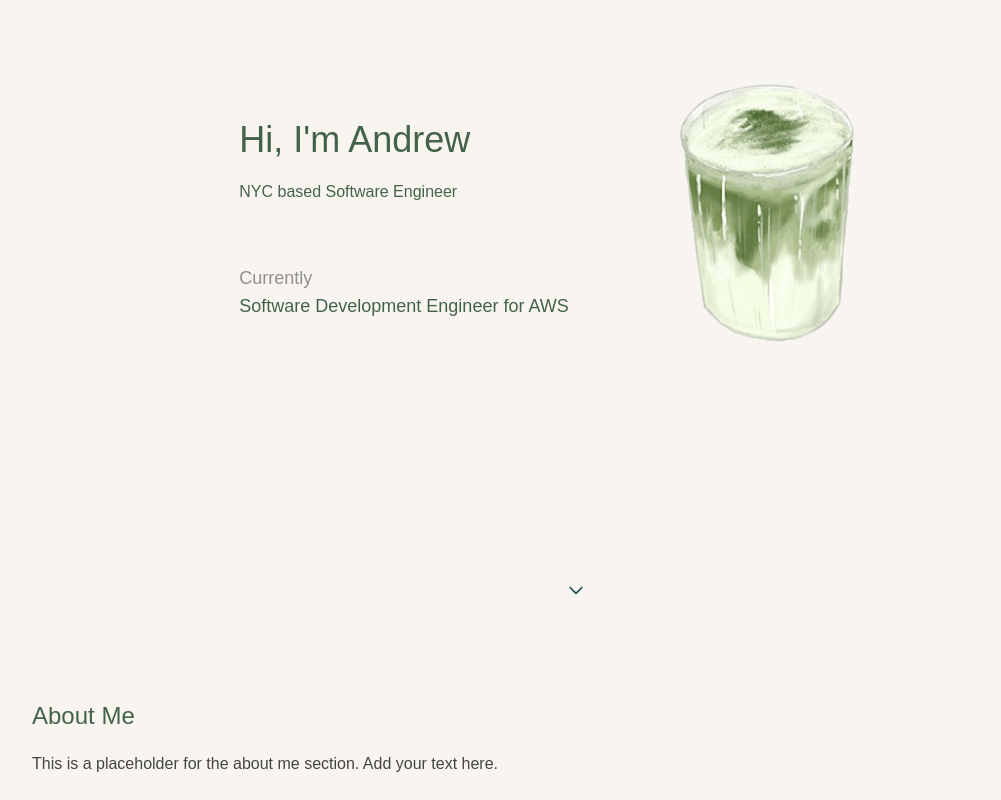
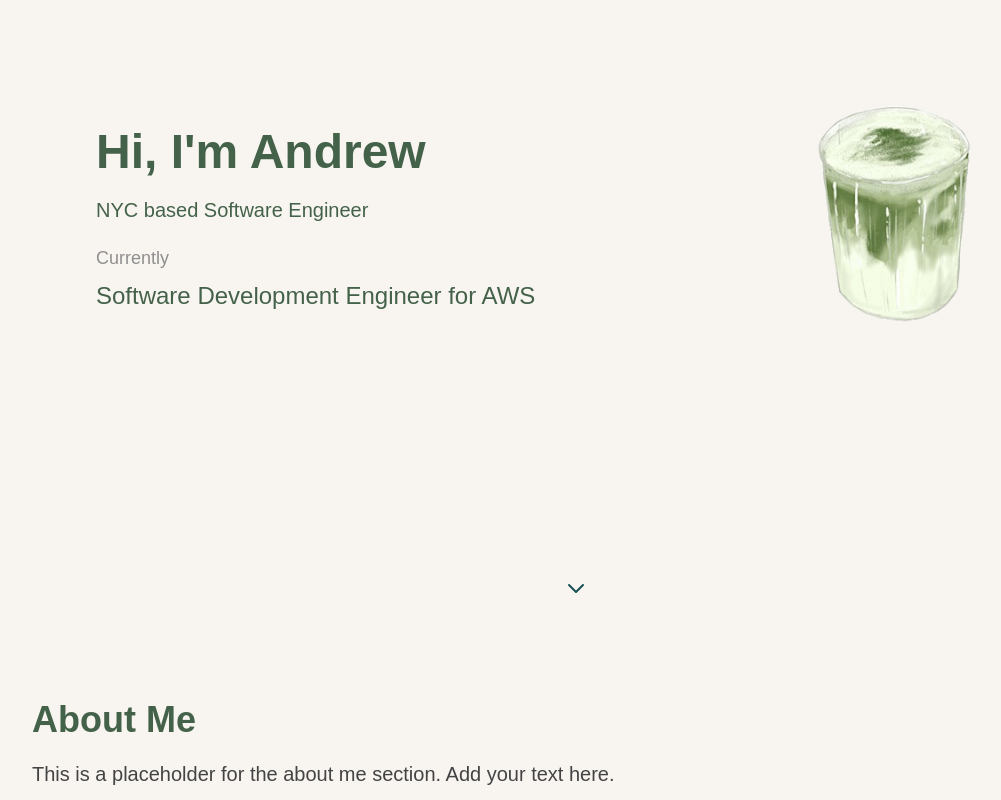
Before and after one commit to andrewtran117/andrewtran117.github.io, a Next.js app: page / in a window 1280 px wide. Shown: the part 180-980 px from the top of the page, without its empty margins (64-1065 px from the left). Built offline with nearby package versions, Linux system fonts and the light colour scheme.

Commit message:
Mobile Friendly

```diff
--- a/app/page.tsx
+++ b/app/page.tsx
@@ -1,4 +1,4 @@
-'use client'
+'use client';
 
 import { useEffect, useState } from "react";
 
@@ -20,12 +20,12 @@ export default function Home() {
   return (
     <div>
       {/* Top Container for Logo and Tab Bar */}
-      <div className="fixed top-0 left-0 right-0 p-4 z-50" style={{ backgroundColor: '#F8F5F1' }}>
+      <div className="fixed top-0 left-0 right-0 p-4 z-50 bg-[#F8F5F1]">
         <div className="max-w-7xl mx-auto flex justify-between items-center">
           {/* Logo */}
           <div
-            className="text-[#44624A] font-inter text-lg sm:text-md font-bold cursor-pointer"
-            onClick={scrollToTop} // Scroll to top on click
+            className="text-[#44624A] font-inter text-lg font-bold cursor-pointer"
+            onClick={scrollToTop}
           >
             andrew duy tran
           </div>
@@ -34,21 +34,21 @@ export default function Home() {
           <div className="hidden sm:flex space-x-4">
             <a
               href="#aboutMe"
-              className="px-4 py-2 text-lg sm:text-md font-bold text-[#44624A] hover:text-black transition"
+              className="px-4 py-2 text-lg font-bold text-[#44624A] hover:text-black transition"
             >
               about me
             </a>
             <a
               href="#work"
-              className="px-4 py-2 text-lg sm:text-md font-bold text-[#44624A] hover:text-black transition"
+              className="px-4 py-2 text-lg font-bold text-[#44624A] hover:text-black transition"
             >
               work
             </a>
             <a
               href="https://drive.google.com/file/d/1imDv7-Oz0AB6ISDQGXQdzRUD2LvwHUW2/view?usp=sharing"
-              target="_blank"   // Opens in a new tab
-              rel="noopener noreferrer"   // Security measure
-              className="px-4 py-2 text-lg sm:text-md font-bold text-[#44624A] hover:text-black transition"
+              target="_blank"
+              rel="noopener noreferrer"
+              className="px-4 py-2 text-lg font-bold text-[#44624A] hover:text-black transition"
             >
               resume
             </a>
@@ -56,32 +56,45 @@ export default function Home() {
         </div>
       </div>
 
-      <div className="flex items-center min-h-screen px-5 sm:px-10 md:px-20 lg:px-40 relative"> {/* Adjusted padding for mobile */}
+      {/* Hero Section */}
+      <div className="flex flex-col md:flex-row items-center min-h-screen px-5 sm:px-10 md:px-20 lg:px-40">
         {isVisible && (
-          <div className="flex items-center justify-center w-full max-w-7xl mx-auto opacity-0 animate-fadeIn">
-            <div className="space-y-5 pl-10"> {/* Apply left padding to the text */}
-              <div className="text-[#44624A] font-inter text-3xl sm:text-2xl md:text-4xl mb-1">
+          <div className="w-full flex flex-col md:flex-row items-center md:justify-between max-w-7xl mx-auto space-y-8 md:space-y-0">
+            {/* Text Container */}
+            <div className="flex flex-col space-y-5">
+              <h1 className="text-[#44624A] font-inter text-3xl sm:text-4xl md:text-5xl font-bold">
                 Hi, I&apos;m Andrew
-              </div>
-              <div className="text-lg sm:text-base text-[#44624A]">
+              </h1>
+              <p className="text-lg sm:text-xl text-[#44624A]">
                 NYC based Software Engineer
-              </div>
-              <div className="text-xl sm:text-lg text-[#44624A] pt-10">
-                <div className="text-lg sm:text-md text-[#8F8F8F]">Currently</div>
-                <div>Software Development Engineer for AWS</div>
+              </p>
+              <div className="space-y-2">
+                <span className="text-lg text-[#8F8F8F]">Currently</span>
+                <p className="text-xl sm:text-2xl text-[#44624A]">
+                  Software Development Engineer for AWS
+                </p>
               </div>
             </div>
-            <img src="matcha.png" alt="Matcha" className="w-48 h-48 sm:w-40 sm:h-40 md:w-64 md:h-64 lg:w-96 lg:h-96 pl-48 sm:pl-4" />
+
+            {/* Image */}
+            <div className="flex-shrink-0">
+              <img
+                src="matcha.png"
+                alt="Matcha"
+                className="w-40 sm:w-48 md:w-64 lg:w-80 h-auto"
+              />
+            </div>
           </div>
         )}
 
+        {/* Scroll Indicator */}
         <div className="absolute bottom-5 left-1/2 transform -translate-x-1/2 animate-pulse">
           <svg
             xmlns="http://www.w3.org/2000/svg"
             fill="none"
             viewBox="0 0 24 24"
             stroke="currentColor"
-            className="w-6 h-6 sm:w-5 sm:h-5 text-[#134C50]"
+            className="w-6 h-6 text-[#134C50]"
           >
             <path
               strokeLinecap="round"
@@ -96,19 +109,24 @@ export default function Home() {
       {/* About Me Section */}
       <section id="aboutMe" className="min-h-screen py-20 px-5 sm:px-10 md:px-16 lg:px-24">
         <div className="max-w-7xl mx-auto space-y-5">
-          <h2 className="text-3xl sm:text-2xl text-[#44624A] font-inter">About Me</h2>
-          <p className="text-lg sm:text-base text-[#444]">This is a placeholder for the about me section. Add your text here.</p>
+          <h2 className="text-3xl sm:text-4xl text-[#44624A] font-bold">About Me</h2>
+          <p className="text-lg sm:text-xl text-[#444]">
+            This is a placeholder for the about me section. Add your text here.
+          </p>
         </div>
       </section>
 
       {/* Work Section */}
       <section id="work" className="min-h-screen py-20 px-5 sm:px-10 md:px-16 lg:px-24">
         <div className="max-w-7xl mx-auto space-y-5">
-          <h2 className="text-3xl sm:text-2xl text-[#44624A] font-inter">Work</h2>
-          <p className="text-lg sm:text-base text-[#444]">This is a placeholder for the work section. Add your text here.</p>
+          <h2 className="text-3xl sm:text-4xl text-[#44624A] font-bold">Work</h2>
+          <p className="text-lg sm:text-xl text-[#444]">
+            This is a placeholder for the work section. Add your text here.
+          </p>
         </div>
       </section>
 
+      {/* Styles */}
       <style jsx global>{`
         @keyframes fadeIn {
           from {
@@ -122,9 +140,84 @@ export default function Home() {
           animation: fadeIn 1s ease-in-out forwards;
         }
         html {
-          scroll-behavior: smooth; /* Smooth scrolling */
+          scroll-behavior: smooth;
         }
       `}</style>
     </div>
   );
 }
+
+
+
+
+
+
+
+
+
+
+
+// 'use client'
+
+// import Image from 'next/image'
+
+// export default function Home() {
+//   return (
+//     <div className="container">
+//       <div className="content">
+//         <div className="text">
+//           <h1>Hi, I'm Andrew.</h1>
+//           <h2>NYC based Software Engineer</h2>
+//           <h3>Currently</h3>
+//           <p>Software Development Engineer at Amazon</p>
+//         </div>
+//         <div className="image">
+//           <Image src="matcha.png" alt="Matcha" width={500} height={500} />
+//         </div>
+//       </div>
+
+//       <style jsx>{`
+//         .container {
+//           display: flex;
+//           justify-content: center;
+//           align-items: center;
+//           min-height: 100vh;
+//           text-align: center;
+//           padding: 20px;
+//         }
+
+//         .content {
+//           display: flex;
+//           align-items: center;
+//           flex-direction: row;
+//           justify-content: center;
+//           gap: 20px;
+//           flex-wrap: wrap;
+//         }
+
+//         .text {
+//           color: #44624A;
+//           text-align: left;
+//           max-width: 300px;
+//         }
+
+//         .image {
+//           display: flex;
+//           justify-content: center;
+//           align-items: center;
+//         }
+
+//         @media (max-width: 768px) {
+//           .content {
+//             flex-direction: column;
+//             text-align: center;
+//           }
+
+//           .image {
+//             margin-top: 20px;
+//           }
+//         }
+//       `}</style>
+//     </div>
+//   )
+// }
```
